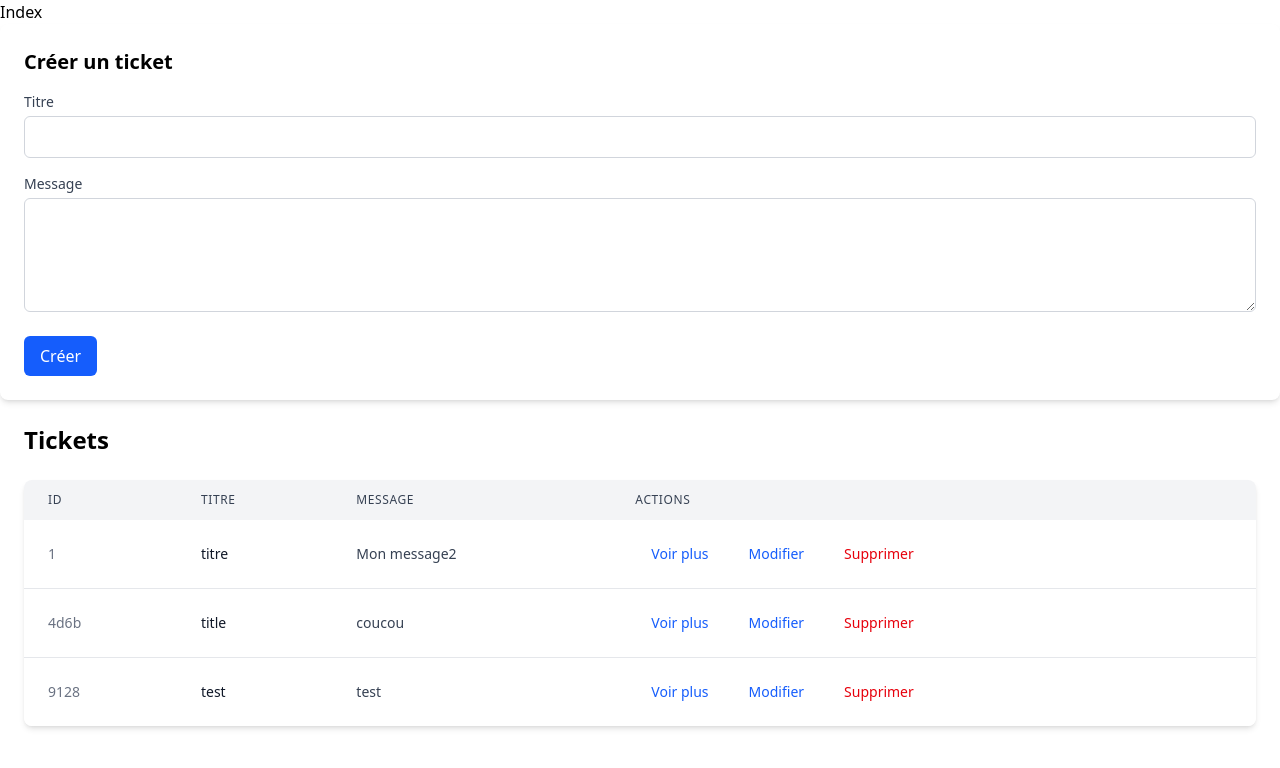
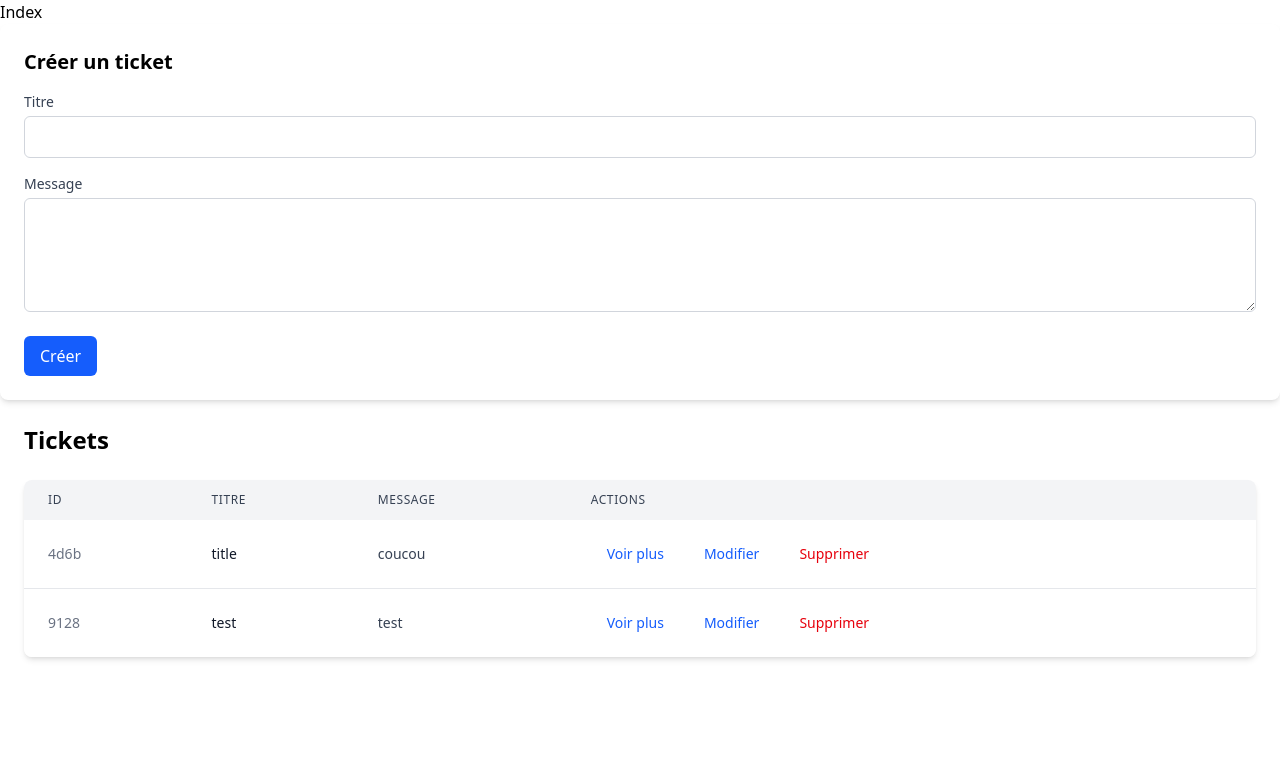
Before and after one commit to gganster/darva-react, a React (Vite) app: page / in a window 1280 px wide. Shown: the top 768 px of the page. Built offline with nearby package versions, Linux system fonts and the light colour scheme; data requests are answered from the project's data file.

Commit message:
delete OK

```diff
--- a/db.json
+++ b/db.json
@@ -1,10 +1,5 @@
 {
   "tickets": [
-    {
-      "title": "titre",
-      "message": "Mon message2",
-      "id": "1"
-    },
     {
       "id": "4d6b",
       "title": "title",
--- a/src/features/tickets/TicketList.jsx
+++ b/src/features/tickets/TicketList.jsx
@@ -1,6 +1,6 @@
 import TicketListItem from "./TicketListItem";
 
-const TicketList = ({ tickets, onSubmit }) => {
+const TicketList = ({ tickets, onSubmit, onDelete }) => {
   return (
     <div className="container mx-auto p-6">
       <h2 className="text-2xl font-bold mb-6">Tickets</h2>
@@ -24,7 +24,7 @@ const TicketList = ({ tickets, onSubmit }) => {
           </thead>
           <tbody className="divide-y divide-gray-200">
             {tickets.map((ticket) => (
-              <TicketListItem key={ticket.id} ticket={ticket} onSubmit={onSubmit} />
+              <TicketListItem key={ticket.id} ticket={ticket} onSubmit={onSubmit} onDelete={onDelete} />
             ))}
           </tbody>
         </table>
--- a/src/features/tickets/TicketListItem.jsx
+++ b/src/features/tickets/TicketListItem.jsx
@@ -2,7 +2,7 @@ import { useState } from "react";
 import Button from "~/components/ui/Button";
 import TicketFormModal from "./TicketFormModal";
 
-const TicketListItem = ({ticket, onSubmit}) => {
+const TicketListItem = ({ticket, onSubmit, onDelete}) => {
   const [isOpen, setIsOpen] = useState(false);
 
   const onClose = () => {
@@ -34,7 +34,7 @@ const TicketListItem = ({ticket, onSubmit}) => {
           <Button variant="link" className="p-0" onClick={() => setIsOpen(true)}>
             Modifier
           </Button>
-          <Button variant="link" className="p-0 text-red-600 hover:text-red-800">
+          <Button variant="link" className="p-0 text-red-600 hover:text-red-800" onClick={() => onDelete(ticket.id)}>
             Supprimer
           </Button>
         </td>
--- a/src/routes/index.jsx
+++ b/src/routes/index.jsx
@@ -16,6 +16,11 @@ const Index = () => {
     setTickets(tickets.map(t => t.id === ticket.id ? response.data : t));
   }
 
+  const onDelete = async (id) => {
+    await axios.delete(`http://localhost:3000/tickets/${id}`);
+    setTickets(tickets.filter(t => t.id !== id));
+  }
+
   useEffect(() => {
     (async () => {
       const response = await axios.get("http://localhost:3000/tickets");
@@ -27,7 +32,7 @@ const Index = () => {
     <div>
       <h1>Index</h1>
       <TicketForm onSubmit={onCreate} />
-      <TicketList tickets={tickets} onSubmit={onUpdate} />
+      <TicketList tickets={tickets} onSubmit={onUpdate} onDelete={onDelete} />
     </div>
   )
 }
```
